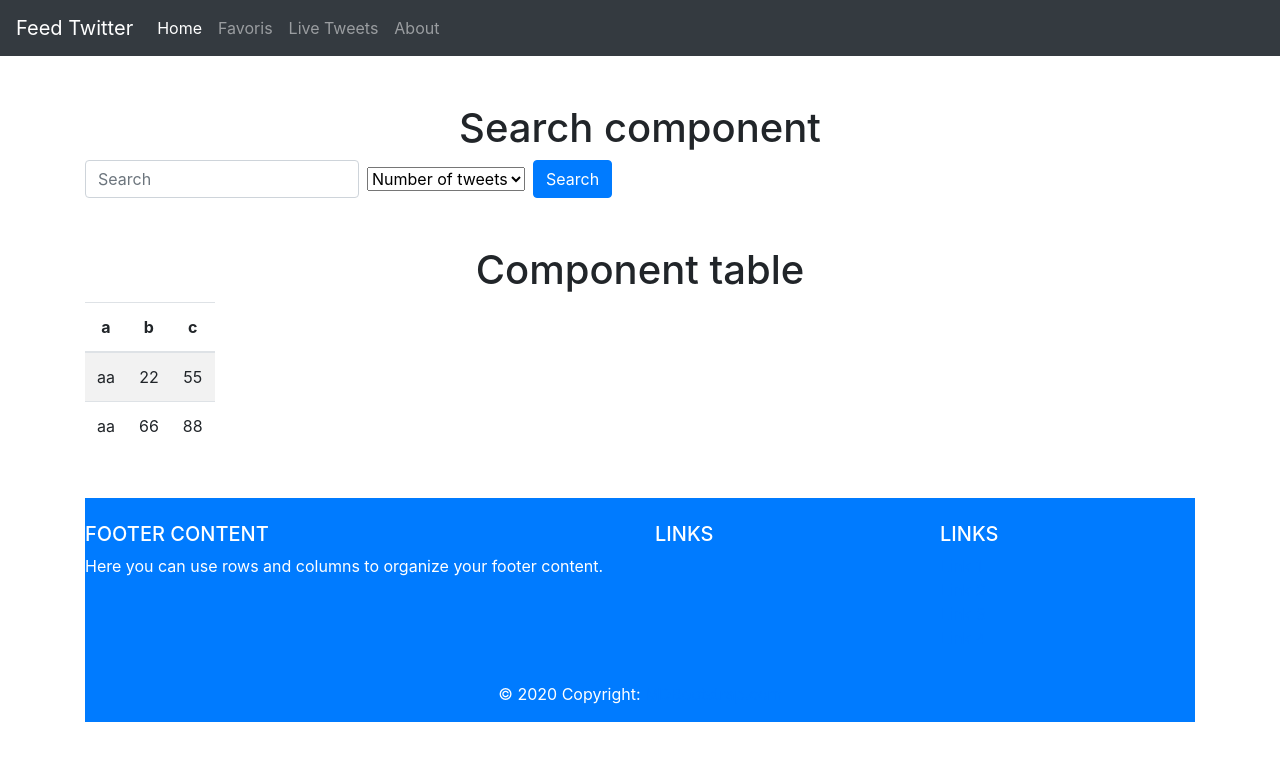
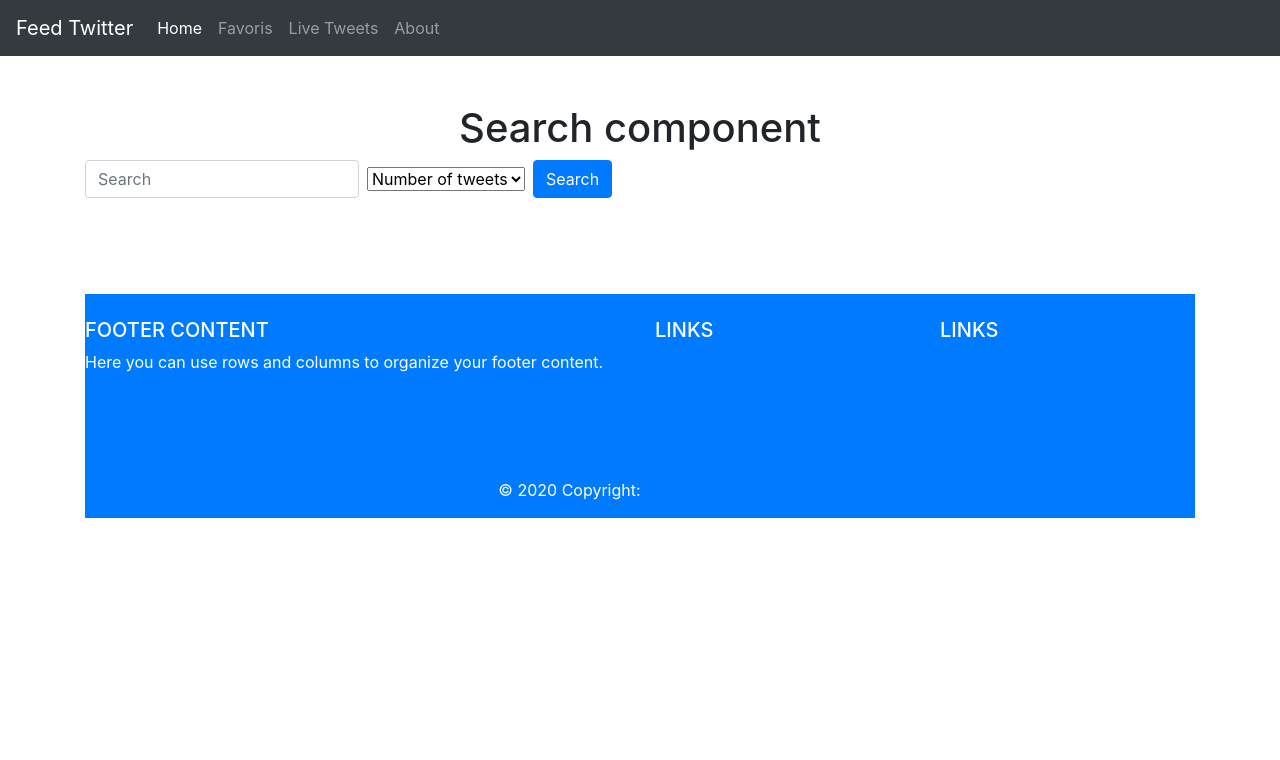
Before and after one commit to fm-reda/twitter-feed, a React (Create React App) app: page / in a window 1280 px wide. Shown: the top 760 px of the page. Built offline with nearby package versions, Linux system fonts and the light colour scheme.

Commit message:
delete table

```diff
--- a/src/components/Table.js
+++ /dev/null
@@ -1,32 +0,0 @@
-import React, { Component } from "react";
-
-export default class Table extends Component {
-  render() {
-    return (
-      <div>
-        <h1>Component table</h1>
-        <table class="table table-striped table-inverse table-responsive">
-          <thead class="thead-inverse">
-            <tr>
-              <th>a</th>
-              <th>b</th>
-              <th>c</th>
-            </tr>
-          </thead>
-          <tbody>
-            <tr>
-              <td scope="row">aa</td>
-              <td>22</td>
-              <td>55</td>
-            </tr>
-            <tr>
-              <td scope="row">aa</td>
-              <td>66</td>
-              <td>88</td>
-            </tr>
-          </tbody>
-        </table>
-      </div>
-    );
-  }
-}
--- a/src/components/main/Main.js
+++ b/src/components/main/Main.js
@@ -1,13 +1,11 @@
 import React, { Component } from "react";
 import Search from "./Search";
-import Table from "../Table";
 
 export default class Main extends Component {
   render() {
     return (
       <div>
         <Search />
-        <Table />
       </div>
     );
   }
```
